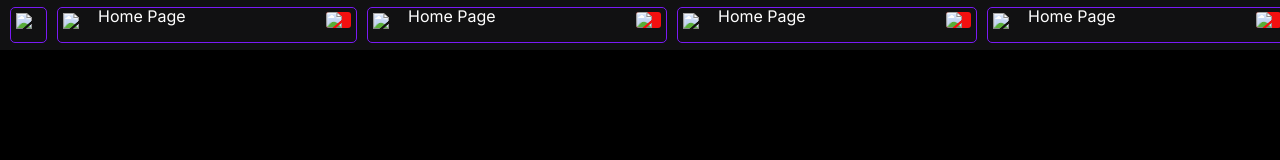
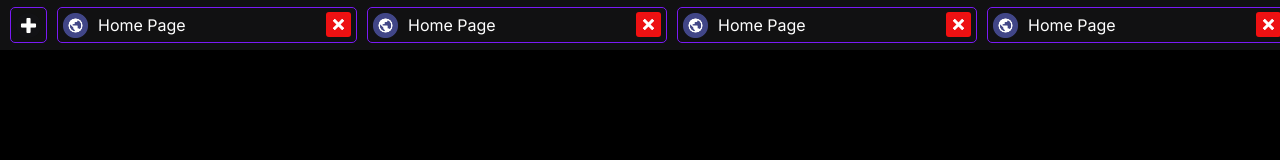
Before and after one commit to Phantom-Proxies/AstralisX, a plain HTML site: page public/index.html in a window 1280 px wide. Drawn offline with Linux system fonts and the light colour scheme; the site is published under a folder, as on GitHub Pages, so addresses that start at the root find nothing.

Commit message:
Fix icon path issues

```diff
--- a/public/index.html
+++ b/public/index.html
@@ -9,12 +9,12 @@
 </head>
 <body>
 <div class="tab-bar" id="tab-bar">
-    <div class="newtab" id="newtab" onclick="alert('new tab')"><img src="/icons/add-tab.png" class="newtab-icon"></div>
-    <div class="tab" id="tab" onclick="alert('open tab')"><img src="/icons/new-tab.png" class="tab-favicon"><p class="tab-title">Home Page</p><img src="/icons/tab-close.png" class="tab-close" onclick="alert('close tab')"></div>
-    <div class="tab" id="tab2" onclick="alert('open tab')"><img src="/icons/new-tab.png" class="tab-favicon"><p class="tab-title">Home Page</p><img src="/icons/tab-close.png" class="tab-close" onclick="alert('close tab')"></div>
-    <div class="tab" id="tab3" onclick="alert('open tab')"><img src="/icons/new-tab.png" class="tab-favicon"><p class="tab-title">Home Page</p><img src="/icons/tab-close.png" class="tab-close" onclick="alert('close tab')"></div>
-    <div class="tab" id="tab4" onclick="alert('open tab')"><img src="/icons/new-tab.png" class="tab-favicon"><p class="tab-title">Home Page</p><img src="/icons/tab-close.png" class="tab-close" onclick="alert('close tab')"></div>
-    <div class="tab" id="tab5" onclick="alert('open tab')"><img src="/icons/new-tab.png" class="tab-favicon"><p class="tab-title">Home Page</p><img src="/icons/tab-close.png" class="tab-close" onclick="alert('close tab')"></div>
+    <div class="newtab" id="newtab" onclick="alert('new tab')"><img src="icons/add-tab.png" class="newtab-icon"></div>
+    <div class="tab" id="tab" onclick="alert('open tab')"><img src="icons/new-tab.png" class="tab-favicon"><p class="tab-title">Home Page</p><img src="icons/tab-close.png" class="tab-close" onclick="alert('close tab')"></div>
+    <div class="tab" id="tab2" onclick="alert('open tab')"><img src="icons/new-tab.png" class="tab-favicon"><p class="tab-title">Home Page</p><img src="icons/tab-close.png" class="tab-close" onclick="alert('close tab')"></div>
+    <div class="tab" id="tab3" onclick="alert('open tab')"><img src="icons/new-tab.png" class="tab-favicon"><p class="tab-title">Home Page</p><img src="icons/tab-close.png" class="tab-close" onclick="alert('close tab')"></div>
+    <div class="tab" id="tab4" onclick="alert('open tab')"><img src="icons/new-tab.png" class="tab-favicon"><p class="tab-title">Home Page</p><img src="icons/tab-close.png" class="tab-close" onclick="alert('close tab')"></div>
+    <div class="tab" id="tab5" onclick="alert('open tab')"><img src="icons/new-tab.png" class="tab-favicon"><p class="tab-title">Home Page</p><img src="icons/tab-close.png" class="tab-close" onclick="alert('close tab')"></div>
 </div>
 </body>
 </html>
```
